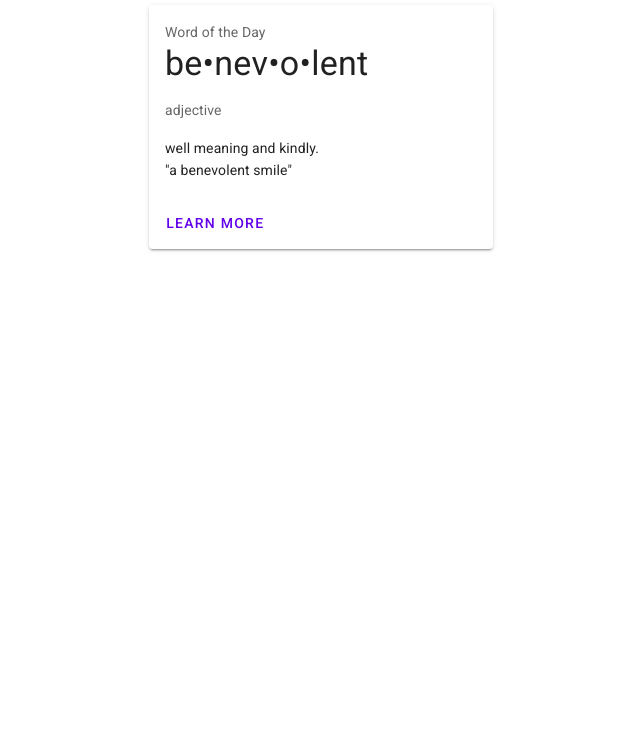
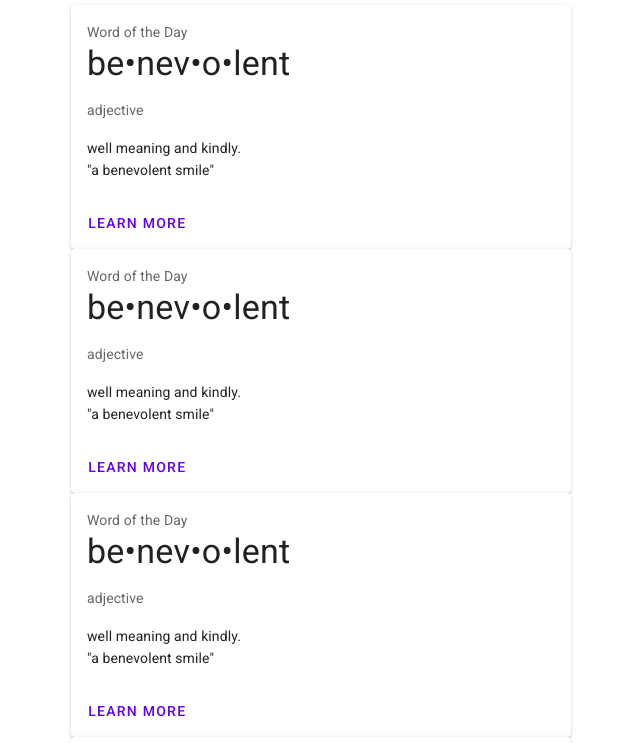
Before and after one commit to ahrtz/wini, a Vue app in the folder Front/winism/: page / in a window 1280 px wide. Shown: the part 566-1309 px from the top of the page, without its empty margins (319-959 px from the left). Before the commit the page ends 815 px from the top, so only its background shows below. Built offline with nearby package versions, Linux system fonts and the light colour scheme.

Commit message:
[Main] doing main page design

```diff
--- a/Front/winism/src/views/Main.vue
+++ b/Front/winism/src/views/Main.vue
@@ -1,4 +1,5 @@
 <template>
+<div>
 <div class="main-food-area">
 <img src="@/assets/logo/wine-grapes-drink.jpg"/>
  <v-row
@@ -21,11 +22,85 @@
       </v-col>
     </v-row>
 
-
+</div>
 
  <v-card
     class="mx-auto"
-    max-width="344"
+    max-width="500"
+  >
+    <v-card-text>
+      <div>Word of the Day</div>
+      <p class="display-1 text--primary">
+        be•nev•o•lent
+      </p>
+      <p>adjective</p>
+      <div class="text--primary">
+        well meaning and kindly.<br>
+        "a benevolent smile"
+      </div>
+    </v-card-text>
+    <v-card-actions>
+      <v-btn
+        text
+        color="deep-purple accent-4"
+      >
+        Learn More
+      </v-btn>
+    </v-card-actions>
+  </v-card>
+<v-card
+    class="mx-auto"
+    max-width="500"
+  >
+    <v-card-text>
+      <div>Word of the Day</div>
+      <p class="display-1 text--primary">
+        be•nev•o•lent
+      </p>
+      <p>adjective</p>
+      <div class="text--primary">
+        well meaning and kindly.<br>
+        "a benevolent smile"
+      </div>
+    </v-card-text>
+    <v-card-actions>
+      <v-btn
+        text
+        color="deep-purple accent-4"
+      >
+        Learn More
+      </v-btn>
+    </v-card-actions>
+  </v-card>
+
+  <v-card
+    class="mx-auto"
+    max-width="500"
+  >
+    <v-card-text>
+      <div>Word of the Day</div>
+      <p class="display-1 text--primary">
+        be•nev•o•lent
+      </p>
+      <p>adjective</p>
+      <div class="text--primary">
+        well meaning and kindly.<br>
+        "a benevolent smile"
+      </div>
+    </v-card-text>
+    <v-card-actions>
+      <v-btn
+        text
+        color="deep-purple accent-4"
+      >
+        Learn More
+      </v-btn>
+    </v-card-actions>
+  </v-card>
+
+  <v-card
+    class="mx-auto"
+    max-width="500"
   >
     <v-card-text>
       <div>Word of the Day</div>
@@ -48,6 +123,7 @@
     </v-card-actions>
   </v-card>
 </div>
+
 </template>
 
 <script>
```
